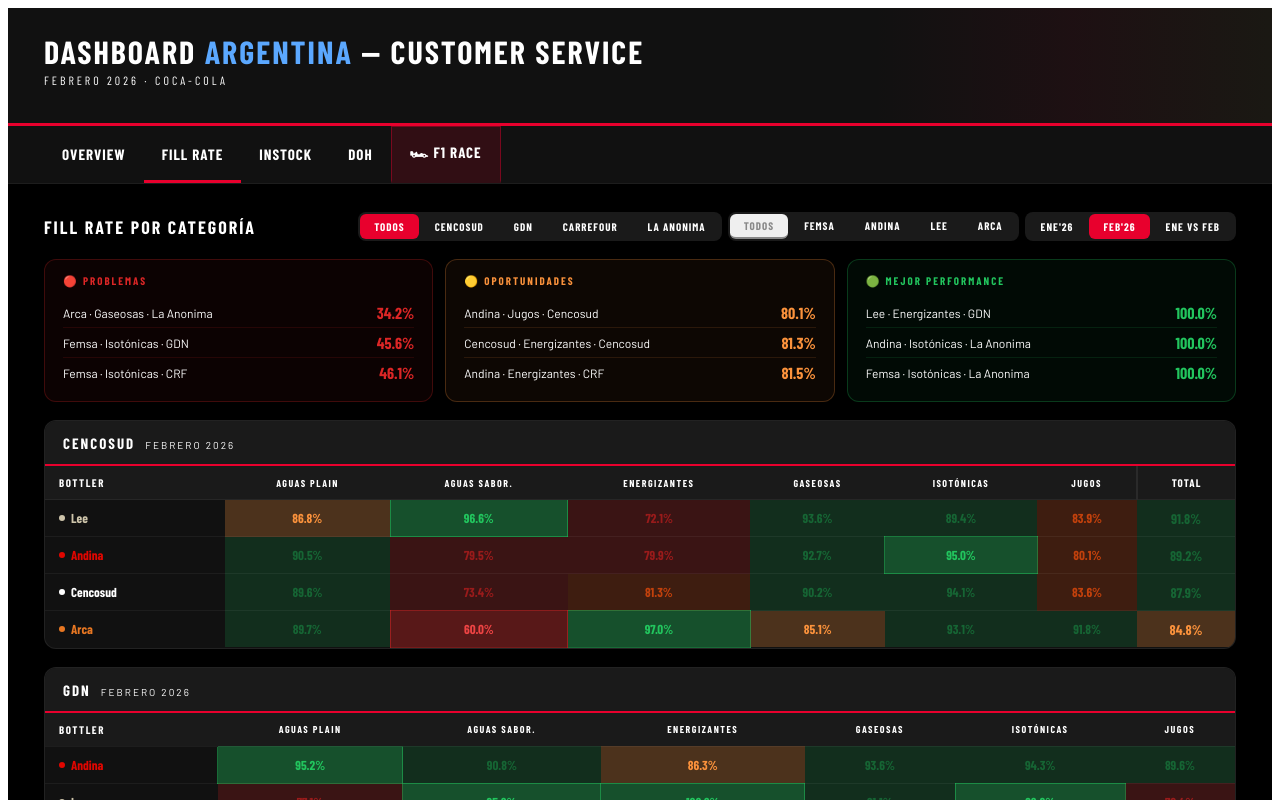
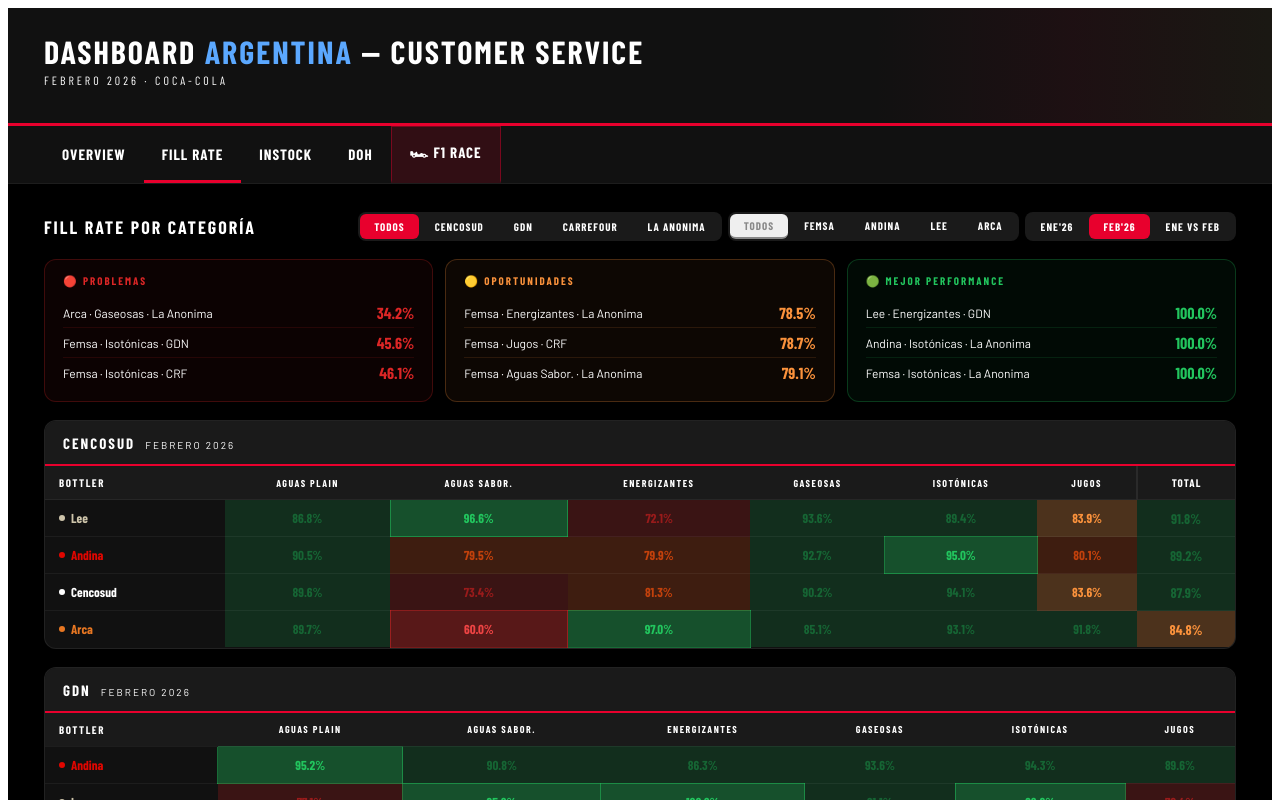
Before and after one commit to nicolasmiatello/cs-dashboard, a React (Vite) app: page / in a window 1280 px wide. Both pictures are taken after a click on the button "FILL RATE". Shown: the top 800 px of the page. Built offline with nearby package versions, Linux system fonts and the light colour scheme; a web font is replaced by a local one.

Commit message:
Update App.jsx

```diff
--- a/App.jsx
+++ b/App.jsx
@@ -351,9 +351,9 @@
 function frColor(v) {
   if (v == null) return "transparent";
   if (v >= 95) return "rgba(34,197,94,.35)";
-  if (v >= 87) return "rgba(22,101,52,.35)";
-  if (v >= 84) return "rgba(251,146,60,.25)";
-  if (v >= 80) return "rgba(194,65,12,.25)";
+  if (v >= 85) return "rgba(22,101,52,.35)";
+  if (v >= 82) return "rgba(251,146,60,.25)";
+  if (v >= 78) return "rgba(194,65,12,.25)";
   if (v >= 70) return "rgba(153,27,27,.3)";
   return "rgba(220,38,38,.35)";
 }
@@ -366,17 +366,17 @@
 function frTextColor(v) {
   if (v == null) return V.gray700;
   if (v >= 95) return "#22C55E";
-  if (v >= 87) return "#166534";
-  if (v >= 84) return "#FB923C";
-  if (v >= 80) return "#C2410C";
+  if (v >= 85) return "#166534";
+  if (v >= 82) return "#FB923C";
+  if (v >= 78) return "#C2410C";
   if (v >= 70) return "#991B1B";
   return "#EF4444";
 }
 function barFillColor(v) {
   if (v >= 95) return "#22C55E";
-  if (v >= 87) return "#166534";
-  if (v >= 84) return "#FB923C";
-  if (v >= 80) return "#C2410C";
+  if (v >= 85) return "#166534";
+  if (v >= 82) return "#FB923C";
+  if (v >= 78) return "#C2410C";
   if (v >= 70) return "#991B1B";
   return "#EF4444";
 }
@@ -565,8 +565,8 @@
             opportunities = allVals.filter(v => v.val >= 87 && v.val < 92).sort((a, b) => a.val - b.val).slice(0, 3);
             bestPerf = allVals.filter(v => v.val >= 95).sort((a, b) => b.val - a.val).slice(0, 3);
           } else {
-            problems = allVals.filter(v => v.val < 80).sort((a, b) => a.val - b.val).slice(0, 3);
-            opportunities = allVals.filter(v => v.val >= 80 && v.val < 87).sort((a, b) => a.val - b.val).slice(0, 3);
+            problems = allVals.filter(v => v.val < 78).sort((a, b) => a.val - b.val).slice(0, 3);
+            opportunities = allVals.filter(v => v.val >= 78 && v.val < 85).sort((a, b) => a.val - b.val).slice(0, 3);
             bestPerf = allVals.filter(v => v.val >= 95).sort((a, b) => b.val - a.val).slice(0, 3);
           }
           if (problems.length === 0 && opportunities.length === 0 && bestPerf.length === 0) return null;
@@ -721,7 +721,7 @@
         {/* Legend */}
         <div style={{ display: "flex", gap: 12, justifyContent: "center", flexWrap: "wrap", padding: "4px 0" }}>
           {(isPct
-            ? [{l:"≥95%",c:frColor(96)},{l:"87-95%",c:frColor(90)},{l:"84-87%",c:frColor(85)},{l:"80-84%",c:frColor(82)},{l:"70-80%",c:frColor(75)},{l:"<70%",c:frColor(65)}]
+            ? [{l:"≥95%",c:frColor(96)},{l:"85-95%",c:frColor(90)},{l:"82-85%",c:frColor(83)},{l:"78-82%",c:frColor(80)},{l:"70-78%",c:frColor(74)},{l:"<70%",c:frColor(65)}]
             : [{l:"≤15d",c:dohColor(10)},{l:"15-25d",c:dohColor(20)},{l:"25-35d",c:dohColor(30)},{l:"35-45d",c:dohColor(40)},{l:">45d",c:dohColor(50)}]
           ).map(lg => (
             <div key={lg.l} style={{ display: "flex", alignItems: "center", gap: 4 }}>
```
